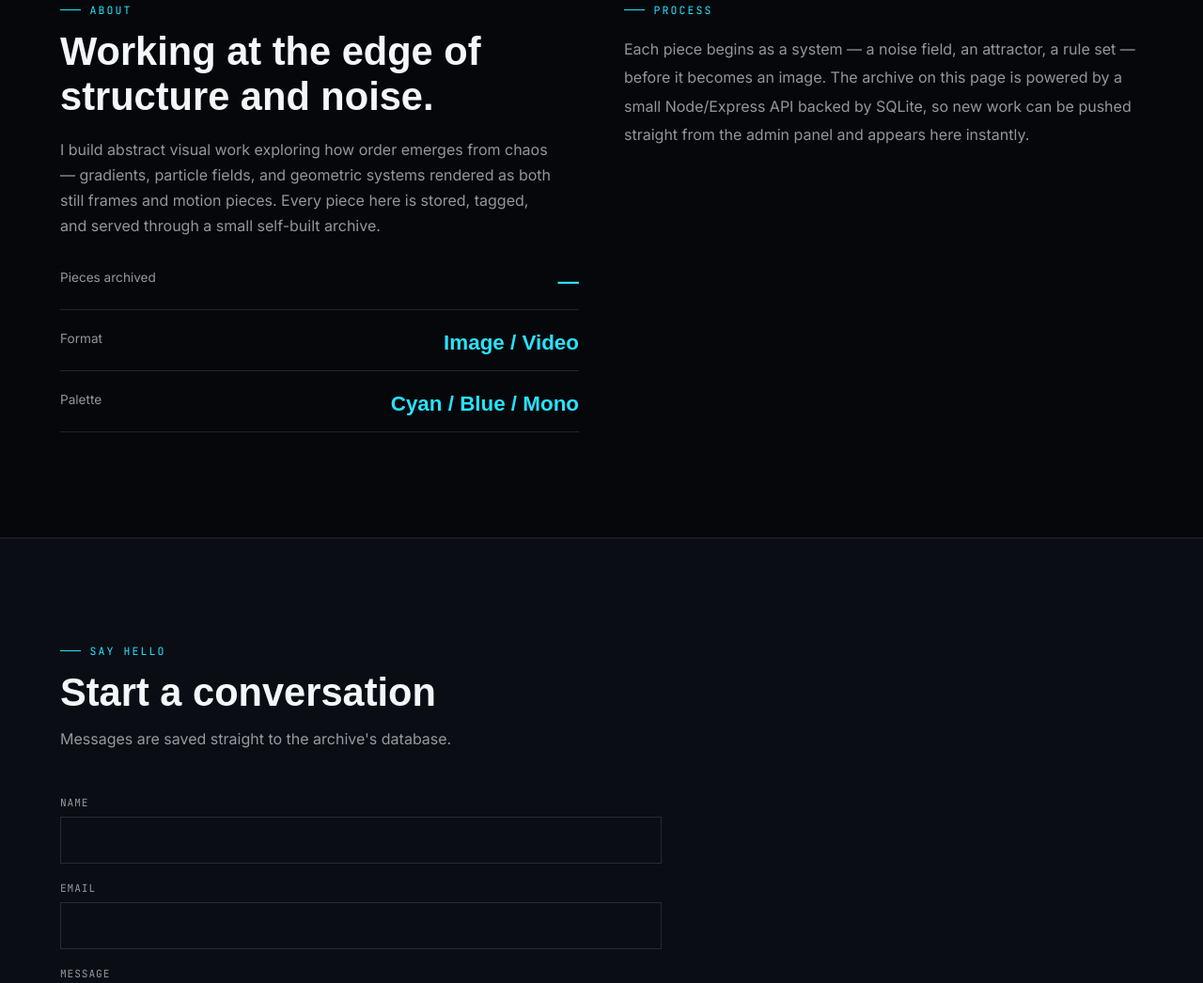
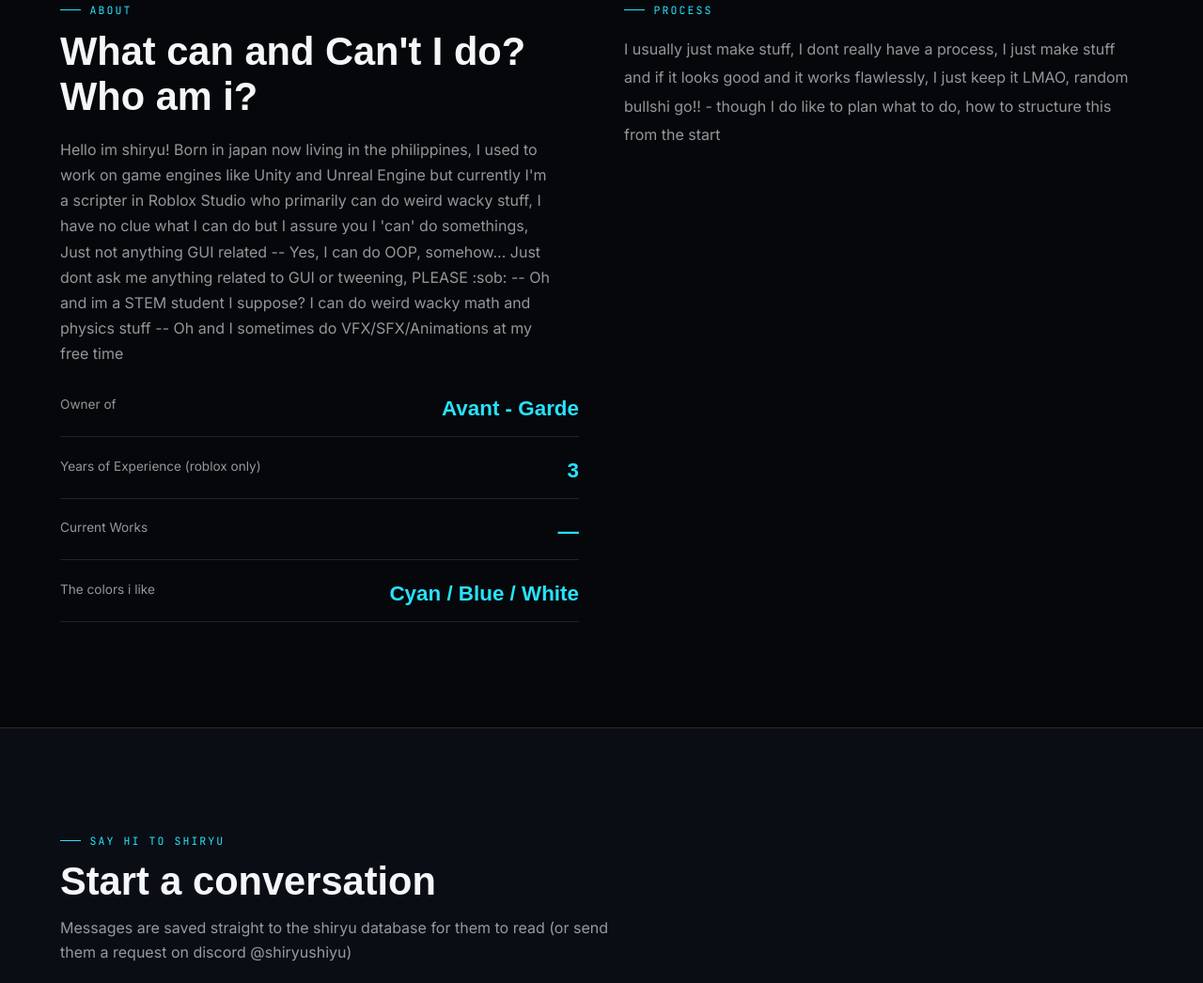
Before and after one commit to shiryushiyu/shiryuweb, a website: page public/index.html in a window 1280 px wide. Shown: the part 1530-2576 px from the top of the page at 94% size. Drawn offline with Linux system fonts and the light colour scheme; no server answers; a web font is replaced by a local one.

Commit message:
update copy and bio

```diff
--- a/public/index.html
+++ b/public/index.html
@@ -9,7 +9,7 @@
 <body>
 
 <header>
-  <div class="logo">SHIRYU<span>.</span></div>
+  <div class="logo">shiryushiyu<span>.</span></div>
   <nav>
     <ul>
       <li><a href="#work">Work</a></li>
@@ -21,9 +21,10 @@
 
 <section class="hero">
   <canvas id="heroCanvas"></canvas>
-  <div class="eyebrow">Abstract · Digital · Motion</div>
-  <h1>Fields of <span class="grad">signal</span><br>and structure.</h1>
-  <p class="lede">A collection of abstract visual work built from noise, geometry, and light — rendered across image and motion.</p>
+  <div class="eyebrow">Scripter</div>
+  <h1><span class="grad">Welcome</span><br>to my silly website</h1>
+  <p class="lede">Just your local scripter i suppose, idk lmao, I make some stuff, just dont ask me anything GUI or tweening related... I hate those
+  </p>
   <div class="hero-actions">
     <a href="#work" class="btn primary">View the work</a>
     <a href="#contact" class="btn">Get in touch</a>
@@ -35,7 +36,7 @@
   <div class="section-head">
     <div class="eyebrow">Selected work</div>
     <h2>The gallery</h2>
-    <p>Pulled live from the archive — every piece below is served from the database, image or video.</p>
+    <p>Pulled live from the shiryu database - every piece below is served from the database, image or video.</p>
   </div>
   <div class="filters" id="filters">
     <button class="filter-btn active" data-filter="all">All</button>
@@ -51,24 +52,21 @@
   <div class="about-grid">
     <div>
       <div class="eyebrow">About</div>
-      <h2 style="font-family:'Unbounded',sans-serif; font-weight:600; font-size:clamp(1.8rem,3.4vw,2.6rem); margin-top:0.8rem;">Working at the edge of structure and noise.</h2>
+      <h2 style="font-family:'Unbounded',sans-serif; font-weight:600; font-size:clamp(1.8rem,3.4vw,2.6rem); margin-top:0.8rem;">What can and Can't I do? Who am i?</h2>
       <p style="color:var(--muted); margin-top:1.2rem; line-height:1.7; max-width:52ch;">
-        I build abstract visual work exploring how order emerges from chaos — gradients, particle fields,
-        and geometric systems rendered as both still frames and motion pieces. Every piece here is stored,
-        tagged, and served through a small self-built archive.
+        Hello im shiryu! Born in japan now living in the philippines, I used to work on game engines like Unity and Unreal Engine but currently I'm a scripter in Roblox Studio who primarily can do weird wacky stuff, I have no clue what I can do but I assure you I 'can' do somethings, Just not anything GUI related -- Yes, I can do OOP, somehow... Just dont ask me anything related to GUI or tweening, PLEASE :sob: -- Oh and im a STEM student I suppose? I can do weird wacky math and physics stuff -- Oh and I sometimes do VFX/SFX/Animations at my free time
       </p>
       <div class="stat-list">
-        <div class="stat"><span>Pieces archived</span><b id="statCount">—</b></div>
-        <div class="stat"><span>Format</span><b>Image / Video</b></div>
-        <div class="stat"><span>Palette</span><b>Cyan / Blue / Mono</b></div>
+        <div class="stat"><span>Owner of</span><b>Avant - Garde</b></div>
+        <div class="stat"><span>Years of Experience (roblox only)</span><b>3</b></div>
+        <div class="stat"><span>Current Works</span><b id="statCount">—</b></div>
+        <div class="stat"><span>The colors i like</span><b>Cyan / Blue / White</b></div>
       </div>
     </div>
     <div>
       <div class="eyebrow">Process</div>
       <p style="color:var(--muted); margin-top:1.2rem; line-height:1.9;">
-        Each piece begins as a system — a noise field, an attractor, a rule set — before it becomes an image.
-        The archive on this page is powered by a small Node/Express API backed by SQLite, so new work can be
-        pushed straight from the admin panel and appears here instantly.
+        I usually just make stuff, I dont really have a process, I just make stuff and if it looks good and it works flawlessly, I just keep it LMAO, random bullshi go!! - though I do like to plan what to do, how to structure this from the start
       </p>
     </div>
   </div>
@@ -76,9 +74,9 @@
 
 <section id="contact">
   <div class="section-head">
-    <div class="eyebrow">Say hello</div>
+    <div class="eyebrow">Say hi to shiryu</div>
     <h2>Start a conversation</h2>
-    <p>Messages are saved straight to the archive's database.</p>
+    <p>Messages are saved straight to the shiryu database for them to read (or send them a request on discord @shiryushiyu)</p>
   </div>
   <form class="contact-form" id="contactForm">
     <div class="field">
@@ -99,8 +97,8 @@
 </section>
 
 <footer>
-  <div>© 2026 Shiryu — built with Express + SQLite</div>
-  <div><a href="/admin.html">Admin panel →</a></div>
+  <div><div>© 2026 shiryushiyu — built with Vercel + Postgres</div></div>
+  <div><a href="/admin.html">Admin panel ></a></div>
 </footer>
 
 <div class="lightbox" id="lightbox">
```
